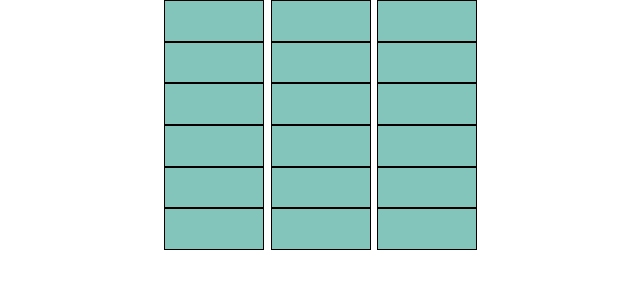
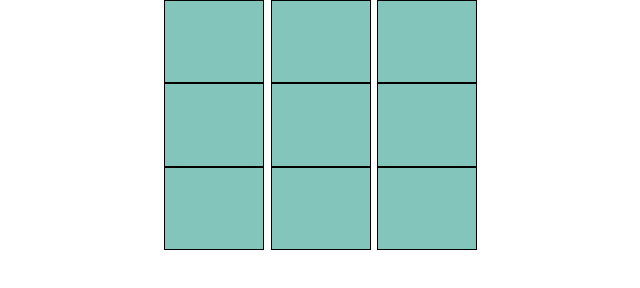
Before and after one commit to yi-mei-wang/tic-tac-toe, a plain HTML site: page index.html in a window 1280 px wide. Shown: the whole page, without its empty margins (316-956 px from the left). Drawn offline with nearby package versions, Linux system fonts and the light colour scheme.

Commit message:
remove grid html

```diff
--- a/index.html
+++ b/index.html
@@ -16,17 +16,7 @@
   <body>
     <!-- 3X3 grid -->
     <section class="wrapper">
-      <div class="grid-container">
-        <div class="grid-item" id="0"></div>
-        <div class="grid-item" id="1"></div>
-        <div class="grid-item" id="2"></div>
-        <div class="grid-item" id="3"></div>
-        <div class="grid-item" id="4"></div>
-        <div class="grid-item" id="5"></div>
-        <div class="grid-item" id="6"></div>
-        <div class="grid-item" id="7"></div>
-        <div class="grid-item" id="8"></div>
-      </div>
+      <div class="grid-container"></div>
     </section>
     <!-- Start game button -->
     <!-- Turn -->
```
